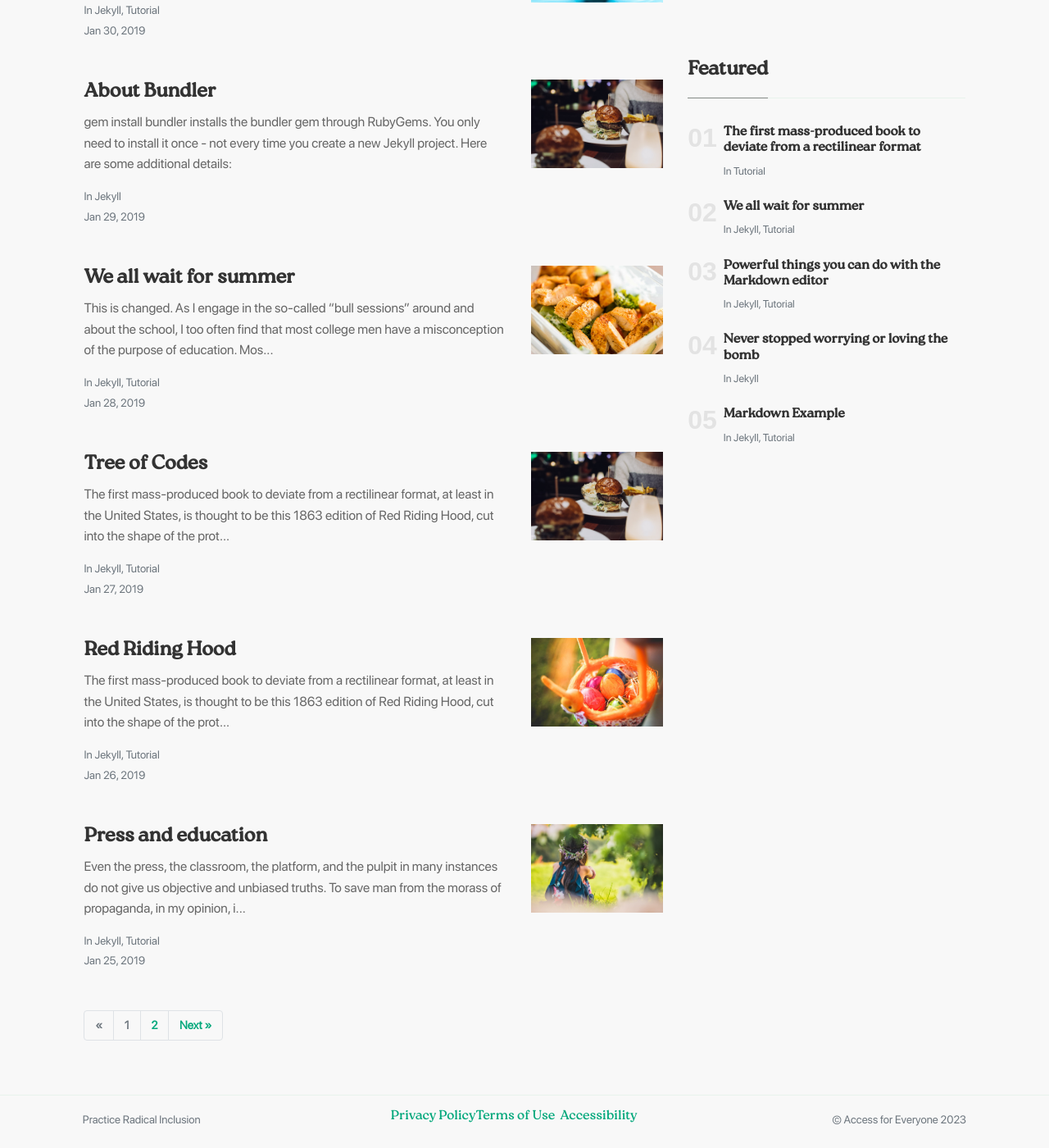
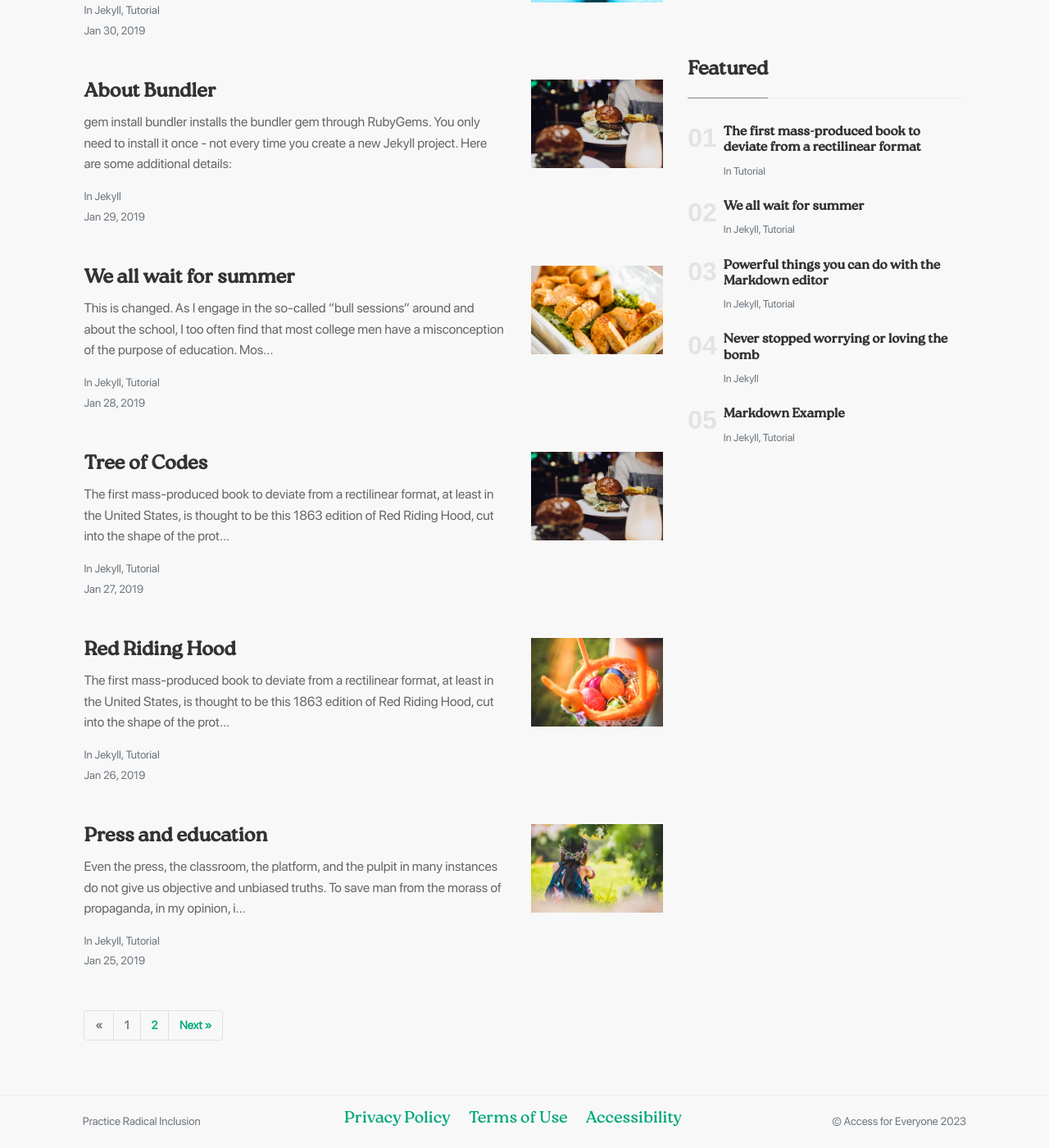
Before and after one commit to syedulazam/a4e-journal, a Jekyll site: the page built from index.html, in a window 1280 px wide and 1400 px high, scrolled down 1150 px. Shown: the whole window at 82% size. Built offline with Jekyll 4.4.1, drawn with Linux system fonts in a browser that asks for light colours; nearby versions of some CDN libraries; the list of posts is cut into pages by our own code.

Commit message:
footer links

```diff
--- a/_layouts/default.html
+++ b/_layouts/default.html
@@ -82,17 +82,11 @@
                 Practice Radical Inclusion
             </div>
             <div class="footer-box">
-                <div class="row align-items-center justify-content-between">
-                    <h6>
-                        <a href="https://a4e.org.in/privacy-policy">Privacy Policy</a>
-                    </h6>
-                    <h6>
-                        <a href="https://a4e.org.in/terms-of-use">Terms of Use</a>&nbsp;&nbsp;
-                    </h6>
-                    <h6>
-                        <a href="https://a4e.org.in/accessibility-statement">Accessibility</a>&nbsp;&nbsp;
-                    </h6>
-                </div>
+                <h5 class="footer-links">
+                    <a href="https://a4e.org.in/privacy-policy">Privacy Policy</a>&nbsp;&nbsp;
+                    <a href="https://a4e.org.in/terms-of-use">Terms of Use</a>&nbsp;&nbsp;
+                    <a href="https://a4e.org.in/accessibility-statement">Accessibility</a>&nbsp;&nbsp;
+                </h5>
             </div>
             <div class="footer-box">
                 © Access for Everyone <script>document.write(new Date().getFullYear())</script>
```
Also changed, not shown: assets/css/main.css.
